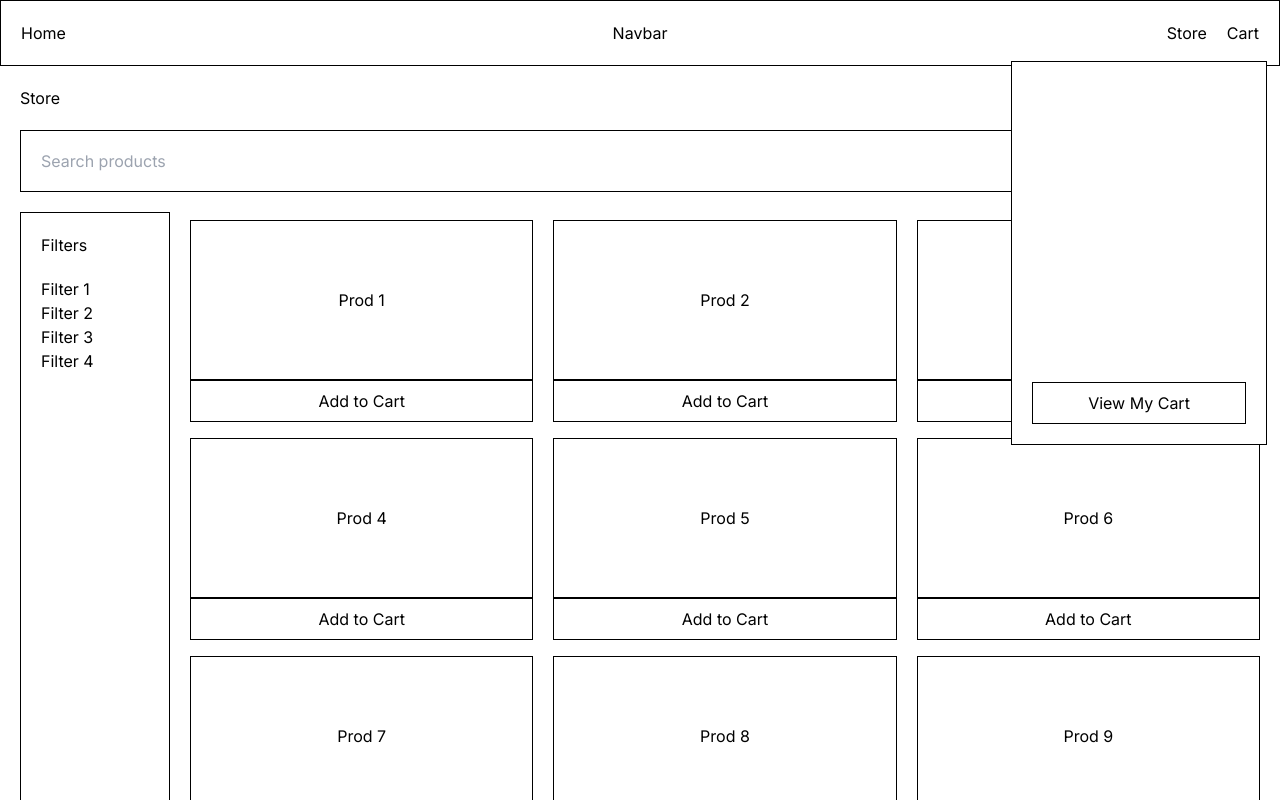
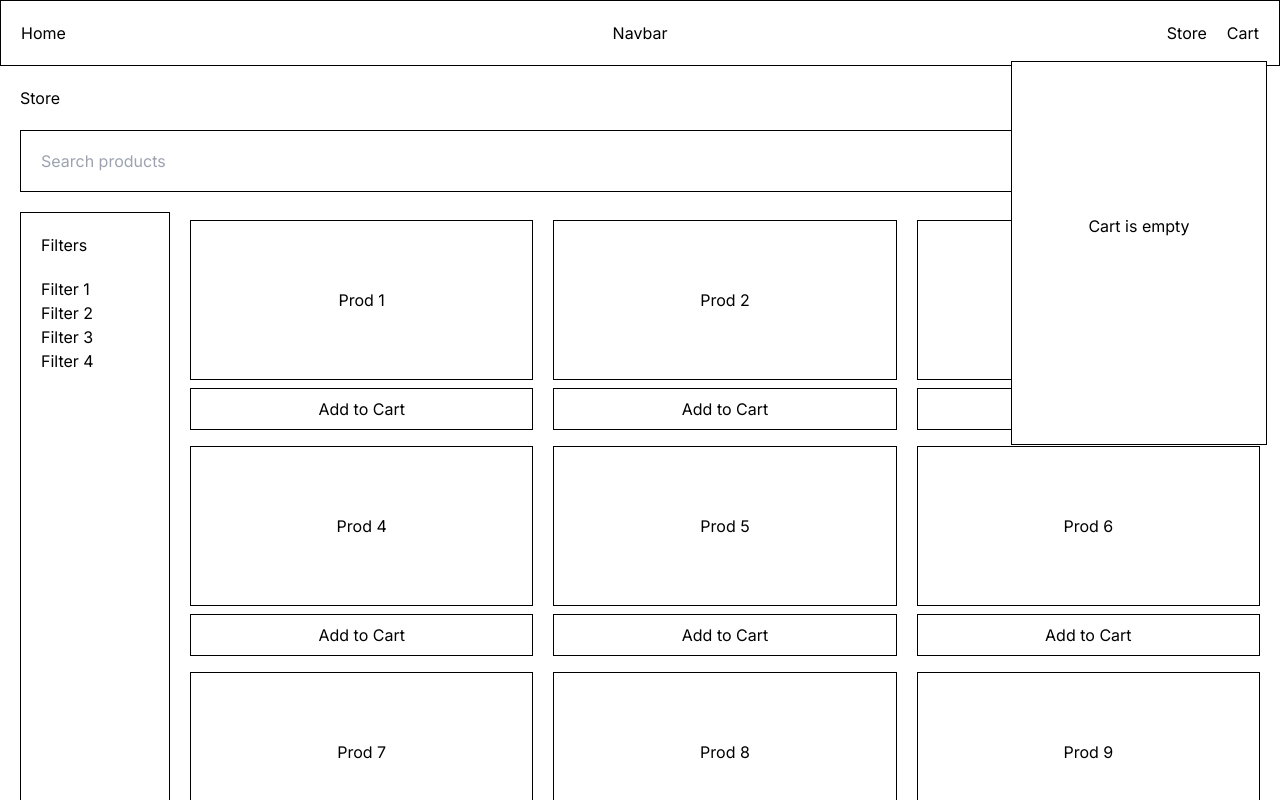
Before and after one commit to mldcmldc/e-commerce, a Next.js app: page /store in a window 1280 px wide. Both pictures are taken after a click on the button "Cart". Shown: the top 800 px of the page. Built offline with nearby package versions, Linux system fonts and the light colour scheme.

Commit message:
Added toast and local storage functionality

```diff
--- a/app/components/molecule/cart.tsx
+++ b/app/components/molecule/cart.tsx
@@ -1,13 +1,25 @@
 "use client"
 
 import { useCart } from "@/app/hooks/useCart"
+import { CartItem } from "@/app/types/cart"
 import { useState } from "react"
+
+const IS_CONNECTED_TO_DB = false
 
 function Cart() {
   const {
-    getCart: { data: cartItems }
+    getCart: { data: cartItems = [] }
   } = useCart()
   const [isOpen, setIsOpen] = useState(false)
+
+  let cartFromLocal =
+    typeof window !== "undefined" ? localStorage.getItem("cartItems") : null
+
+  let _cartItems: CartItem[] = IS_CONNECTED_TO_DB
+    ? cartItems
+    : cartFromLocal
+      ? JSON.parse(cartFromLocal)
+      : []
 
   return (
     <div className="relative">
@@ -16,8 +28,8 @@ function Cart() {
       {isOpen ? (
         <div className="absolute -right-2 z-50 flex flex-col bg-white mt-4 w-64 h-96 p-5 border border-black">
           <div className="flex flex-col gap-y-5 h-72 overflow-y-auto">
-            {cartItems &&
-              cartItems.map(item => (
+            {_cartItems.length > 0 ? (
+              _cartItems.map(item => (
                 <div className="flex space-x-4" key={item.id}>
                   <div className="h-20 w-20 border border-black" />
                   <div className="flex flex-col justify-center">
@@ -26,11 +38,18 @@ function Cart() {
                     <p className="text-sm">Price: ${item.price}</p>
                   </div>
                 </div>
-              ))}
+              ))
+            ) : (
+              <p className="flex justify-center items-center h-full">
+                Cart is empty
+              </p>
+            )}
           </div>
-          <button className="text-center mt-auto py-2 border border-black">
-            View My Cart
-          </button>
+          {_cartItems.length > 0 && (
+            <button className="text-center mt-auto py-2 border border-black">
+              View My Cart
+            </button>
+          )}
         </div>
       ) : null}
     </div>
--- a/app/components/molecule/product-card.tsx
+++ b/app/components/molecule/product-card.tsx
@@ -3,6 +3,8 @@
 import { useContext } from "react"
 import { useCart } from "../../hooks/useCart"
 import { PopUpContext } from "@/app/context/pop-up"
+import { TOAST_MESSAGE } from "@/app/constants/toast-message"
+import Error from "next/error"
 
 type ProductCardProps = {
   name: string
@@ -19,14 +21,33 @@ function ProductCard(props: ProductCardProps) {
   const randomNumber = () => Math.ceil(Math.random() * 1000)
 
   function _addToCart() {
-    addToCart({
+    const cartItemObj = {
       id: randomNumber(),
       quantity: 1,
       name: `Product ${randomNumber()}`,
       price: randomNumber()
-    })
+    }
 
-    popUpContext?.displayToast()
+    try {
+      addToCart(cartItemObj)
+
+      const cartItemsFromLocal = localStorage.getItem("cartItems")
+
+      if (cartItemsFromLocal) {
+        const _cartFromLocal = JSON.parse(cartItemsFromLocal)
+        _cartFromLocal.push(cartItemObj)
+
+        localStorage.setItem("cartItems", JSON.stringify(_cartFromLocal))
+      } else {
+        const cart = [];
+        cart.push(cartItemObj);
+        localStorage.setItem("cartItems", JSON.stringify(cart))
+      }
+
+      popUpContext?.displayToast(TOAST_MESSAGE.SUCCESS_CART)
+    } catch (error) {
+      popUpContext?.displayToast(TOAST_MESSAGE.ERROR_CART)
+    }
   }
 
   return (
@@ -34,7 +55,10 @@ function ProductCard(props: ProductCardProps) {
       <div className="w-full h-40 flex justify-center items-center border border-black">
         {name}
       </div>
-      <button className="border border-black px-4 py-2" onClick={_addToCart}>
+      <button
+        className="mt-2 border border-black px-4 py-2"
+        onClick={_addToCart}
+      >
         Add to Cart
       </button>
     </div>
--- a/app/components/molecule/toast.tsx
+++ b/app/components/molecule/toast.tsx
@@ -7,8 +7,8 @@ function Toast() {
   const popUpContext = useContext(PopUpContext)
 
   return popUpContext?.isToastOpen ? (
-    <div className="fixed right-5 bottom-5 z-50 w-96 px-10 py-5 border border-black">
-      This is a toast
+    <div className="fixed bg-white right-5 bottom-5 z-50 w-96 px-10 py-5 border border-black">
+      {popUpContext?.toastMessage}
     </div>
   ) : null
 }
--- /dev/null
+++ b/app/constants/toast-message.ts
@@ -0,0 +1,8 @@
+export const TOAST_MESSAGE = {
+  "SUCCESS_CART": "Successfully Added to Cart",
+  "ERROR_CART": "There was a problem adding to Cart",
+  "SUCCESS_DELETE": "Successfully Removed item from Cart",
+  "ERROR_DELETE": "There was a problem removing from Cart",
+  "SUCCESS_UPDATE": "Successfully Updated Cart",
+  "ERROR_UPDATE": "There was a problem updating Cart"
+}
--- a/app/context/pop-up.tsx
+++ b/app/context/pop-up.tsx
@@ -4,7 +4,8 @@ import { ReactNode, createContext, useState } from "react"
 
 type PopUpContextType = {
   isToastOpen: boolean
-  displayToast: () => void
+  displayToast: (message: string) => void
+  toastMessage: string
   isModalOpen: boolean
   displayModal: () => void
 }
@@ -13,14 +14,16 @@ export const PopUpContext = createContext<PopUpContextType | null>(null)
 
 function PopUpContextProvider({ children }: { children: ReactNode }) {
   const [isToastOpen, setIsToastOpen] = useState(false)
+  const [toastMessage, setToastMessage] = useState("")
   const [isModalOpen, setIsModalOpen] = useState(false)
 
-  function displayToast() {
+  function displayToast(message: string) {
     setIsToastOpen(true)
+    setToastMessage(message)
 
-    alert(isToastOpen)
     setTimeout(() => {
       setIsToastOpen(false)
+      setToastMessage("")
     }, 5000)
   }
 
@@ -34,7 +37,13 @@ function PopUpContextProvider({ children }: { children: ReactNode }) {
 
   return (
     <PopUpContext.Provider
-      value={{ isToastOpen, displayToast, isModalOpen, displayModal }}
+      value={{
+        isToastOpen,
+        displayToast,
+        toastMessage,
+        isModalOpen,
+        displayModal
+      }}
     >
       {children}
     </PopUpContext.Provider>
```
